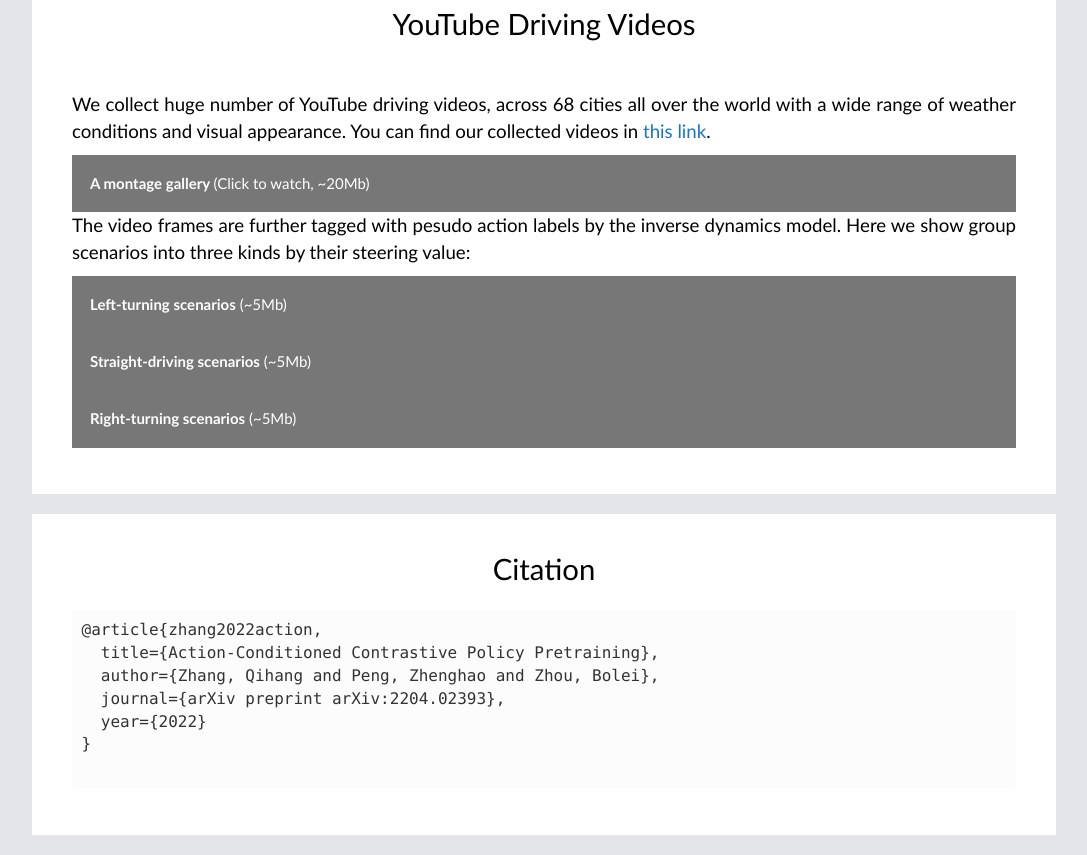
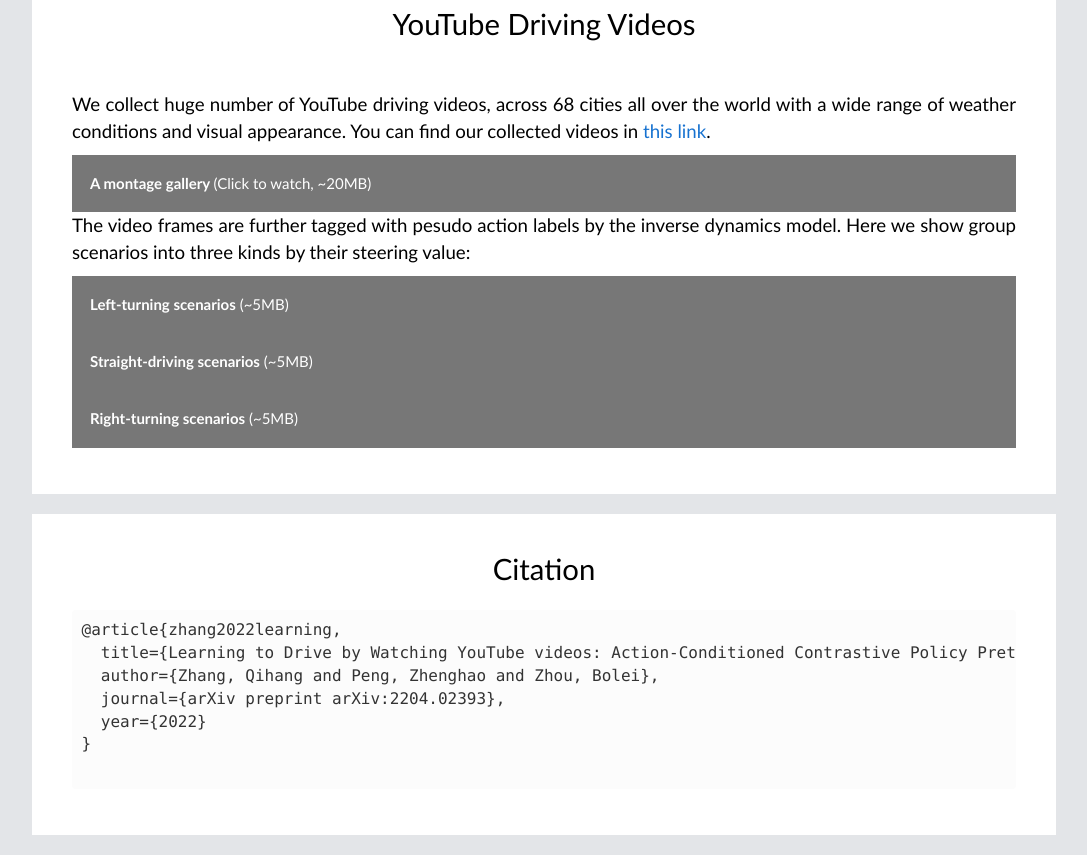
Before and after one commit to metadriverse/ACO, a plain HTML site: page docs/index.html in a window 1280 px wide. Shown: the part 1157-2012 px from the top of the page, without its empty margins (96-1183 px from the left). Drawn offline with Linux system fonts and the light colour scheme.

Commit message:
fix typo and update ref

```diff
--- a/docs/index.html
+++ b/docs/index.html
@@ -162,7 +162,7 @@
                                 type="video/mp4"/>
                     </video>
             </p> -->
-            <button type="button" class="collapsible"><b>A montage gallery </b>(Click to watch, ~20Mb)</button>
+            <button type="button" class="collapsible"><b>A montage gallery </b>(Click to watch, ~20MB)</button>
 			<div class="content">
 	  			<p>
 	  				<video style="display:block; width:100%; height:auto; "
@@ -178,7 +178,7 @@
 				The video frames are further tagged with pesudo action labels by the inverse dynamics model. Here we show group scenarios into three kinds by their steering value:
 			</p>
 
-			<button type="button" class="collapsible"><b>Left-turning scenarios</b> (~5Mb)</button>
+			<button type="button" class="collapsible"><b>Left-turning scenarios</b> (~5MB)</button>
 			<div class="content">
 	  			<p>
 	  				<video style="display:block; width:100%; height:auto; "
@@ -189,7 +189,7 @@
 	           	</p>
 			</div>
 
-			<button type="button" class="collapsible"><b>Straight-driving scenarios</b> (~5Mb)</button>
+			<button type="button" class="collapsible"><b>Straight-driving scenarios</b> (~5MB)</button>
 			<div class="content">
   				<p>
   					<video style="display:block; width:100%; height:auto; "
@@ -200,7 +200,7 @@
                 </p>
 			</div>
 
-			<button type="button" class="collapsible"><b>Right-turning scenarios</b> (~5Mb)</button>
+			<button type="button" class="collapsible"><b>Right-turning scenarios</b> (~5MB)</button>
 			<div class="content">
   				<p>
   					<video style="display:block; width:100%; height:auto; "
@@ -245,8 +245,8 @@
 
 
             	<pre>
-@article{zhang2022action,
-  title={Action-Conditioned Contrastive Policy Pretraining},
+@article{zhang2022learning,
+  title={Learning to Drive by Watching YouTube videos: Action-Conditioned Contrastive Policy Pretraining},
   author={Zhang, Qihang and Peng, Zhenghao and Zhou, Bolei},
   journal={arXiv preprint arXiv:2204.02393},
   year={2022}
```
